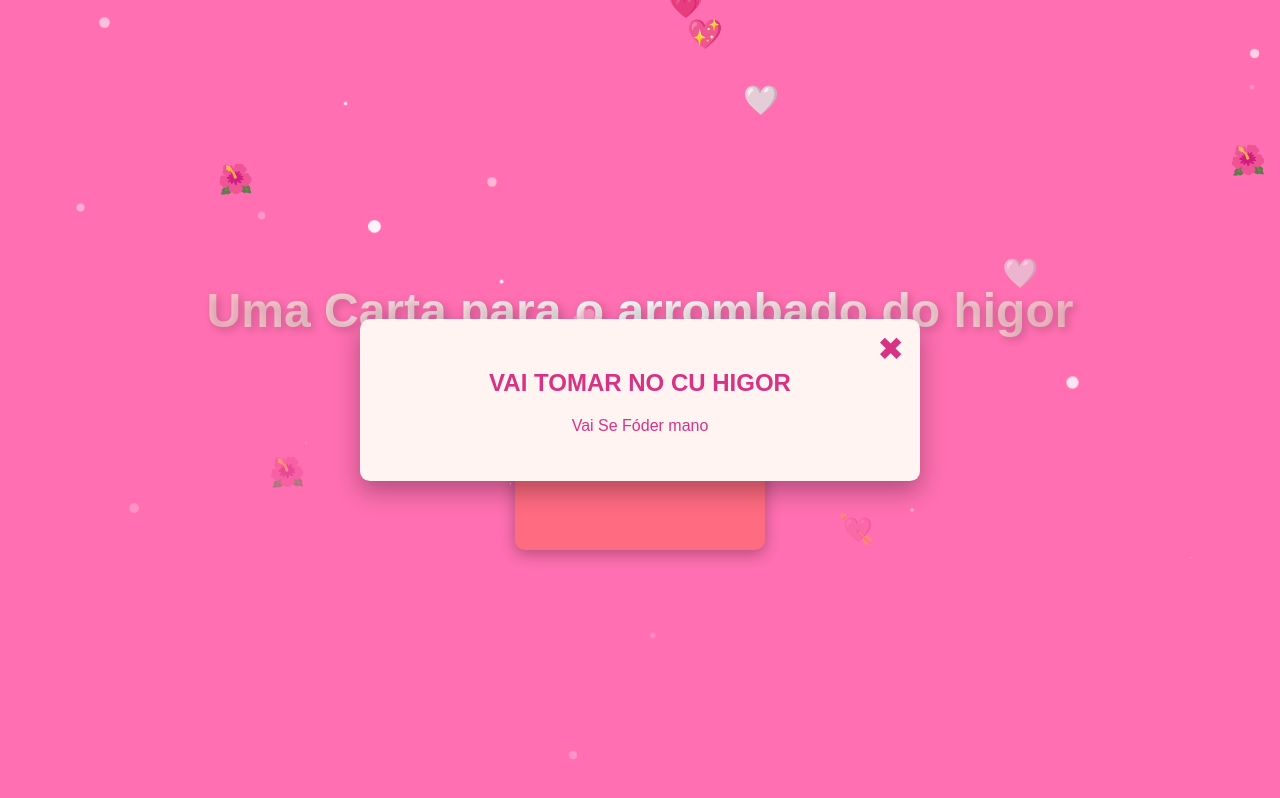
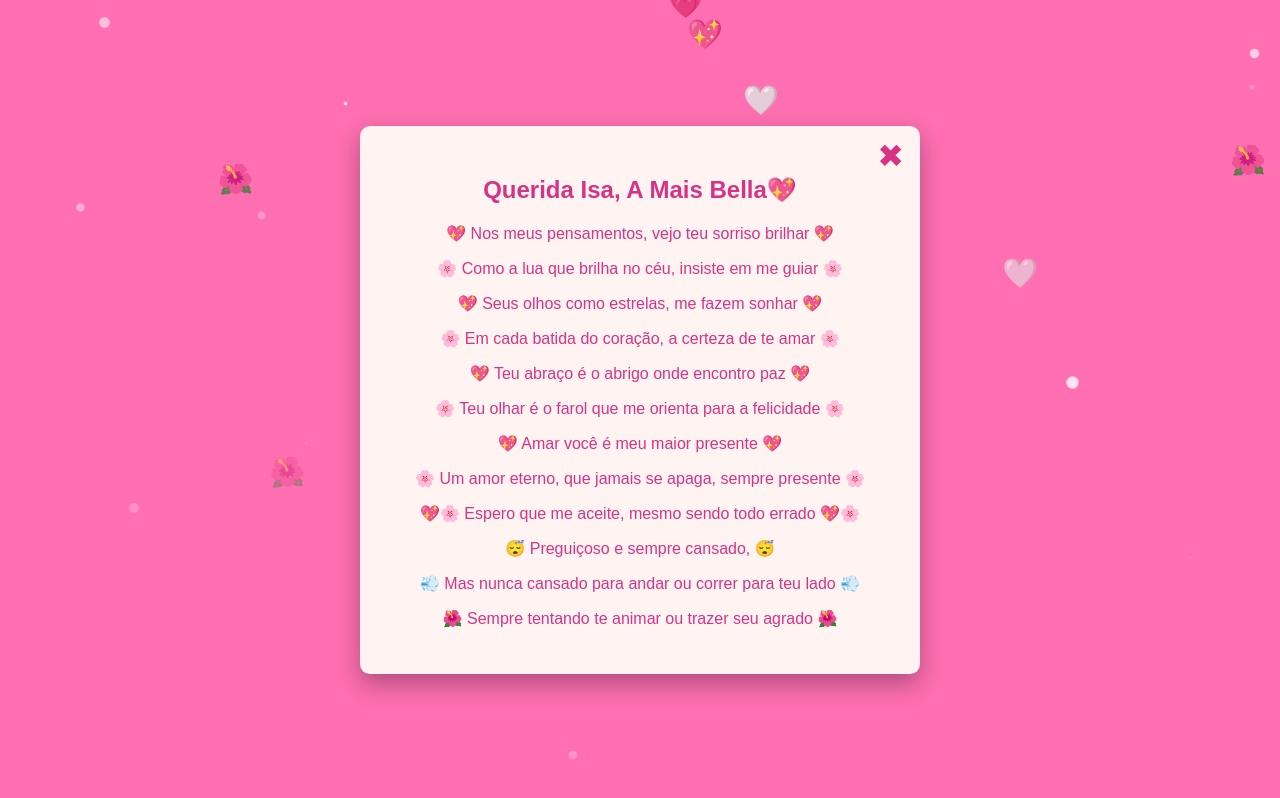
Before and after one commit to Nyckzixx/Love, a plain HTML site: page index.html in a window 1280 px wide. Both pictures are taken after a click on the element 640 px from the left and 459 px from the top of the page. Drawn offline with Linux system fonts and the light colour scheme.

Commit message:
Update index.html

```diff
--- a/index.html
+++ b/index.html
@@ -3,7 +3,7 @@
 <head>
     <meta charset="UTF-8">
     <meta name="viewport" content="width=device-width, initial-scale=1.0">
-    <title>VSFD HIGOR 💖</title>
+    <title>Love Love Love 💖</title>
     <link rel="icon" href="https://cdn-icons-png.flaticon.com/512/833/833472.png" type="image/png">
     <style>
         body {
@@ -157,12 +157,24 @@
     </style>
 </head>
 <body>
-    <h1>Uma Carta para o arrombado do higor </h1>
+    <h1>Uma Carta para Isa💖 </h1>
     <div class="envelope" onclick="abrirCarta()"></div>
     <div class="letter" id="carta">
         <button class="btn-close" onclick="fecharCarta()">✖</button>
-        <h2 style="color: #D63384;">VAI TOMAR NO CU HIGOR </h2>
-        <p> Vai Se Fóder mano </p>    </div>
+        <h2 style="color: #D63384;">Querida Isa, A Mais Bella💖 </h2>
+        <p>💖 Nos meus pensamentos, vejo teu sorriso brilhar 💖</p>
+        <p>🌸 Como a lua que brilha no céu, insiste em me guiar 🌸</p>
+        <p>💖 Seus olhos como estrelas, me fazem sonhar 💖</p>
+        <p>🌸 Em cada batida do coração, a certeza de te amar 🌸</p>
+        <p>💖 Teu abraço é o abrigo onde encontro paz 💖</p>
+        <p>🌸 Teu olhar é o farol que me orienta para a felicidade 🌸</p>
+        <p>💖 Amar você é meu maior presente 💖</p>
+        <p>🌸 Um amor eterno, que jamais se apaga, sempre presente 🌸</p>
+        <p>💖🌸 Espero que me aceite, mesmo sendo todo errado 💖🌸</p>
+        <p>😴 Preguiçoso e sempre cansado, 😴</p>
+        <p>💨 Mas nunca cansado para andar ou correr para teu lado 💨</p>
+        <p>🌺 Sempre tentando te animar ou trazer seu agrado 🌺</p>
+    </div>
 
     <!-- Elementos de pontos brancos -->
     <div class="dots" id="dots"></div>
```
